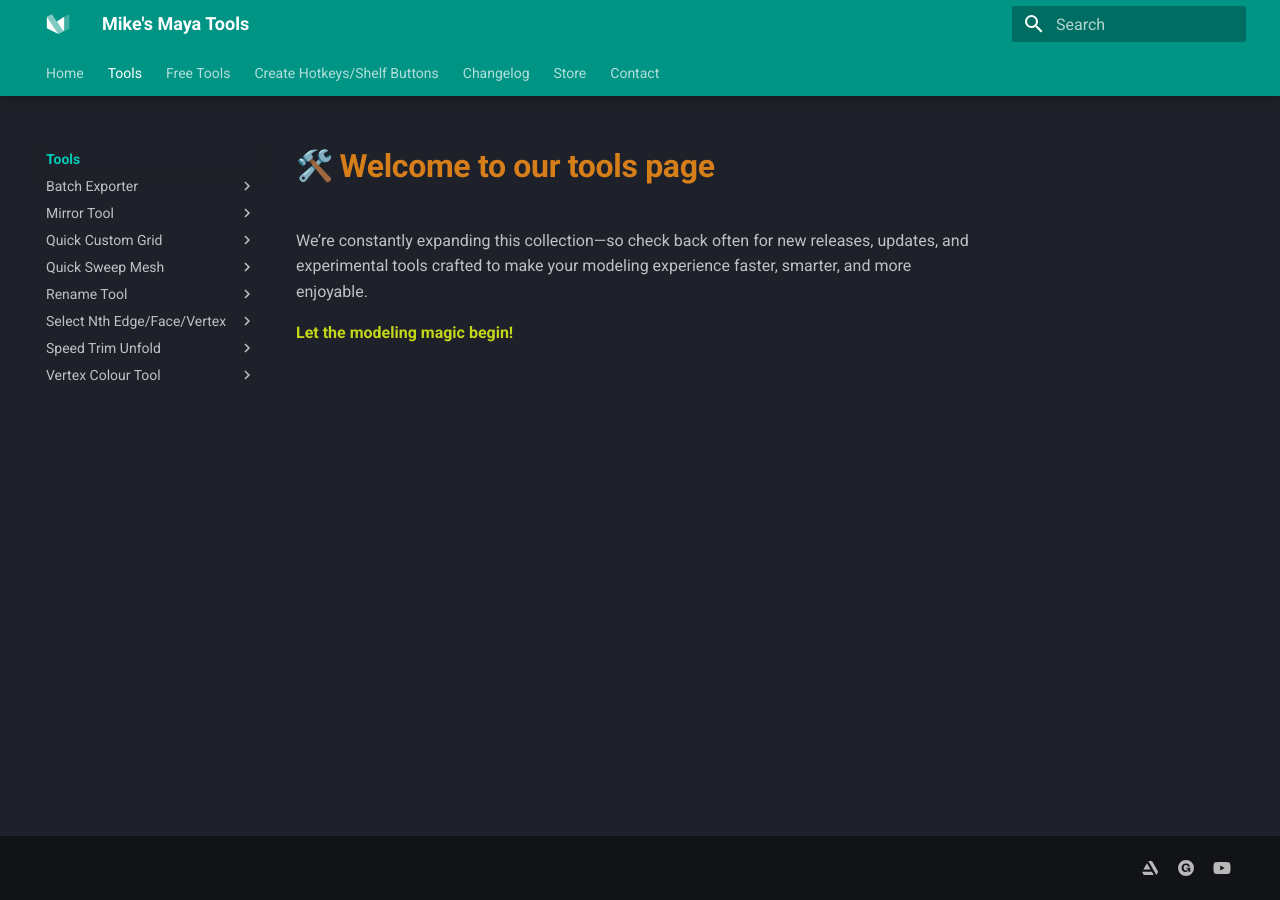
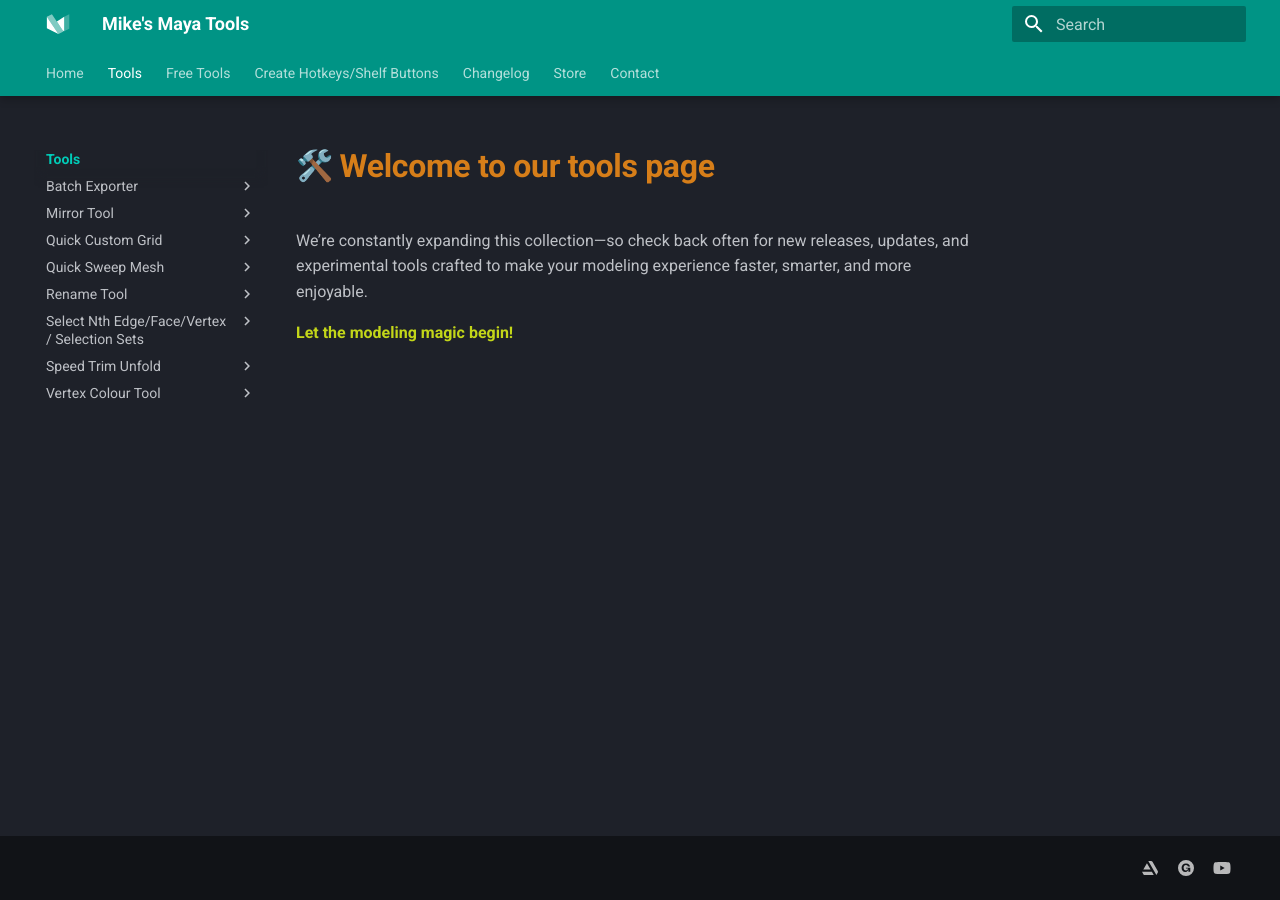
Before and after one commit to mike-isaakidis/Maya-Modelling-Tools, an MkDocs documentation site: the page built from docs/Tools Page/index.md, in a window 1280 px wide. Built offline with MkDocs 1.6.1 and Material for MkDocs 9.7.7, drawn with Linux system fonts in a browser that asks for light colours; emoji names are drawn with the system emoji font.

Commit message:
updated files
updated files

```diff
--- a/mkdocs.yml
+++ b/mkdocs.yml
@@ -45,7 +45,7 @@
       - "How to Install": Rename Tool/How to install.md
       - "Breakdown": Rename Tool/Breakdown.md
 
-    - Select Nth Edge/Face/Vertex:
+    - Select Nth Edge/Face/Vertex / Selection Sets:
       - Select_nth_edge_face_vert/index.md
       - "How to Install": Select_nth_edge_face_vert/How to install.md
 
```
